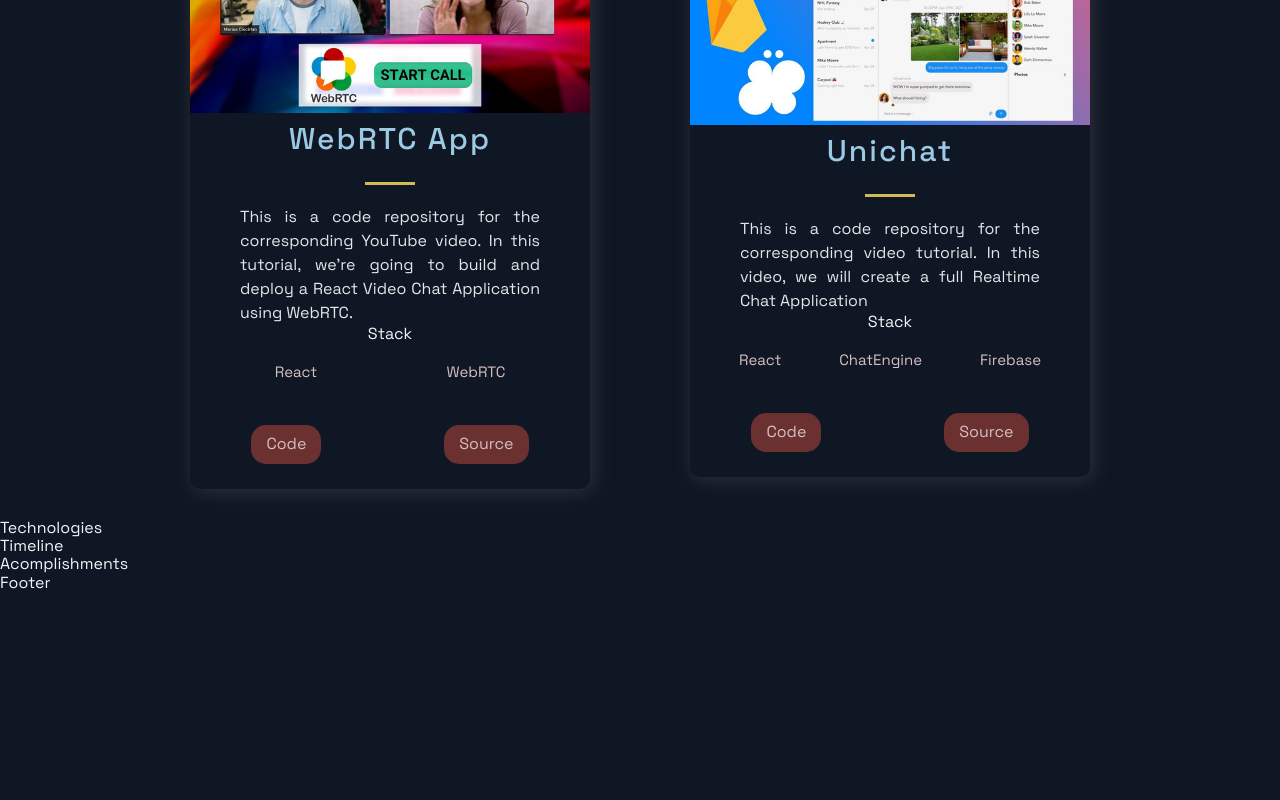
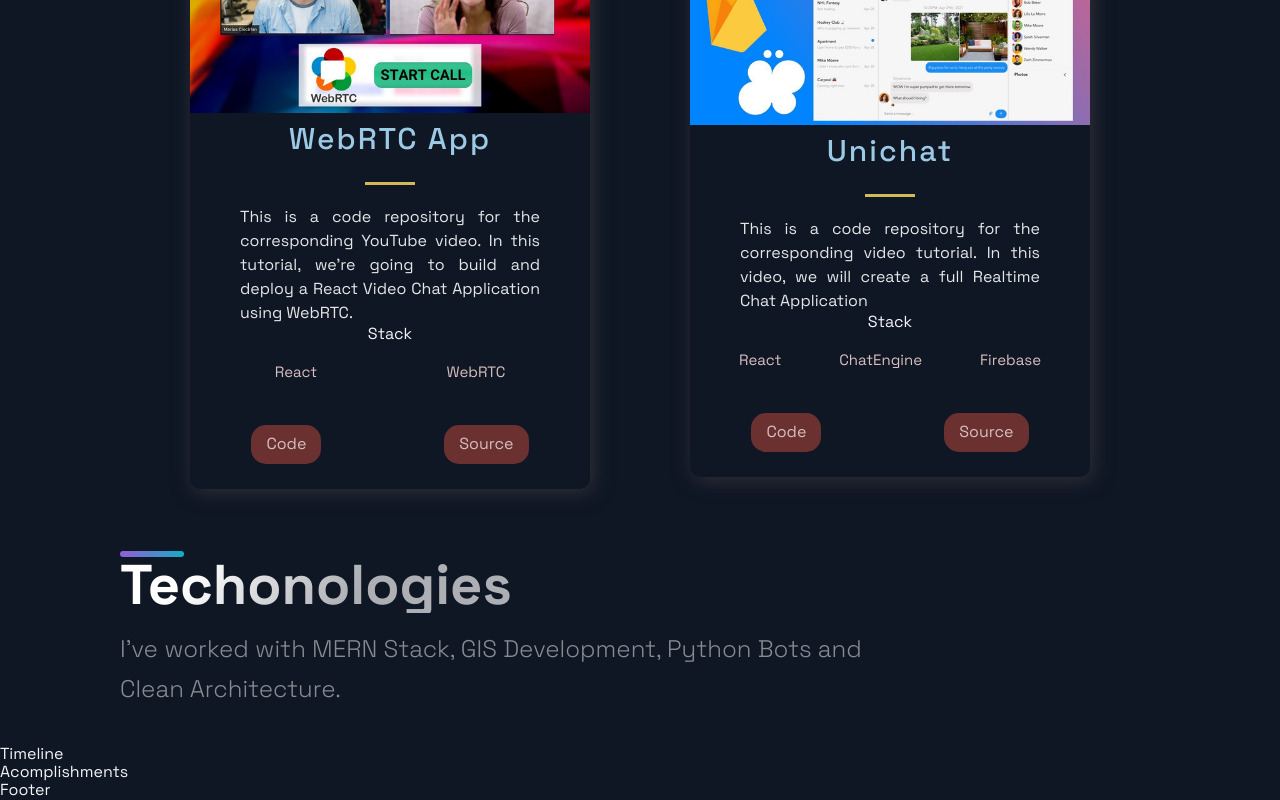
Before and after one commit to danielrubens/portfolio-website, a Next.js app: page / in a window 1280 px wide. Shown: the part 1674-2474 px from the top of the page. Before the commit the page ends 2267 px from the top, so only its background shows below. Built offline with nearby package versions, Linux system fonts and the light colour scheme.

Commit message:
SectionDivider

```diff
--- a/src/components/Technologies/Technologies.js
+++ b/src/components/Technologies/Technologies.js
@@ -4,9 +4,13 @@
 import { List, ListContainer, ListItem, ListParagraph, ListTitle } from './TechnologiesStyles';
 
 const Technologies = () =>  (
-  <div>
-    Technologies
-  </div>
+  <Section id='tech'>
+    <SectionDivider />
+    <SectionTitle>Techonologies</SectionTitle>
+    <SectionText>
+      I've worked with MERN Stack, GIS Development, Python Bots and Clean Architecture.
+    </SectionText>
+  </Section>
 );
 
 export default Technologies;
```
